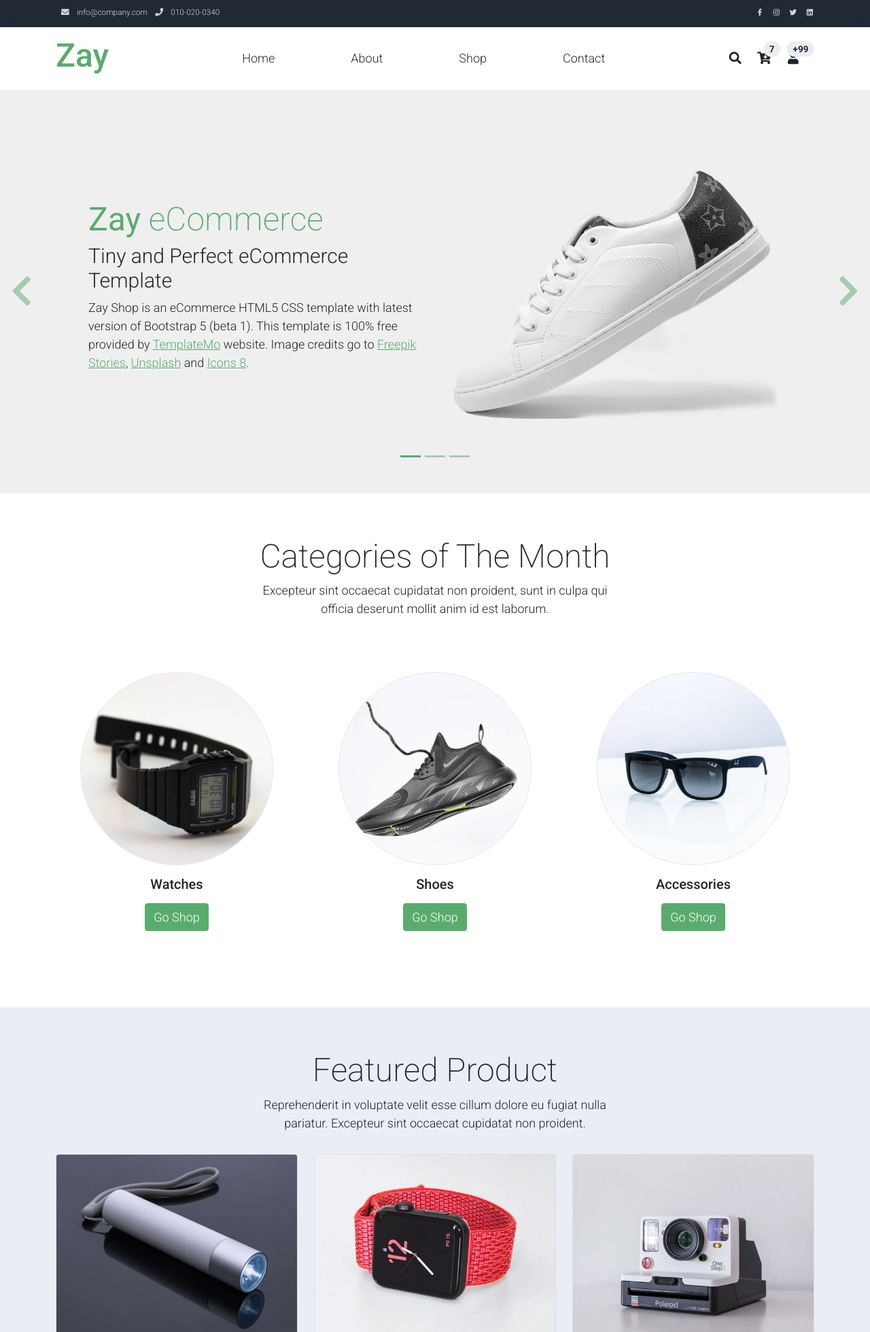
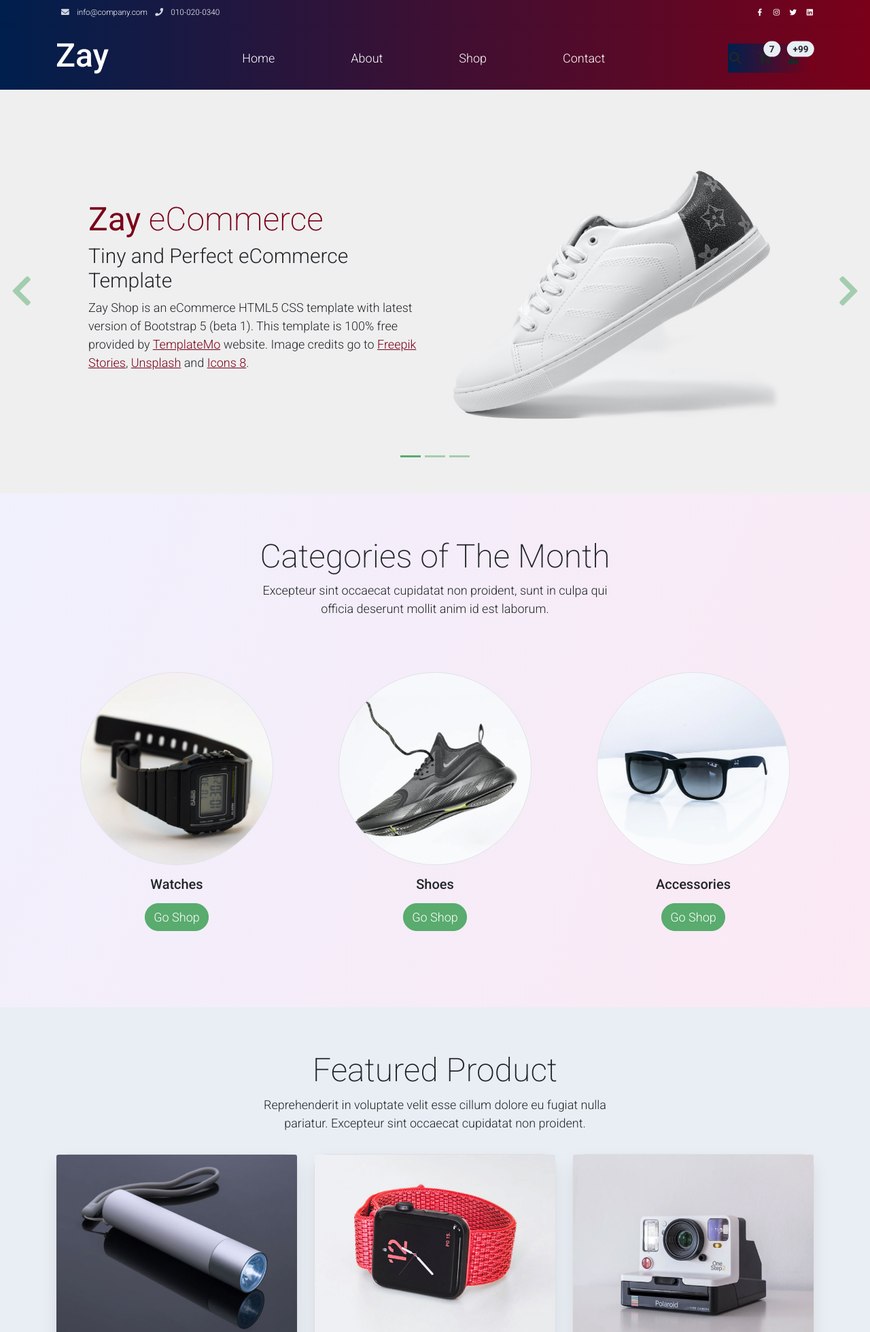
Before and after one commit to malekx1/website-project, a PHP site: page /index.html in a window 1280 px wide. Shown: the top 1960 px of the page at 68% size. Run offline with PHP 8.4, Linux system fonts and the light colour scheme.

Commit message:
update css

```diff
--- a/assets/css/custom.css
+++ b/assets/css/custom.css
@@ -1,3 +1,67 @@
 /*
 Custom Css
 */
+body {
+    background-color: #f5f5f5;
+}
+.dark-mode {
+    background-color: #121212;
+    color: white;
+}
+
+.dark-mode a {
+    color: #ddd;
+}
+/* GLOBAL BACKGROUND */
+body {
+    background: linear-gradient(to bottom right, #eef2ff, #ffe6f0);
+}
+
+/* NAVBAR (for Zay template) */
+.navbar, .navbar-expand-lg {
+    background: linear-gradient(90deg, #001f4d, #7a0019) !important;
+}
+
+/* NAVBAR LINKS */
+.navbar a {
+    color: white !important;
+}
+
+.navbar a:hover {
+    color: #ffcc00 !important;
+}
+
+/* ACTIVE LINK */
+.navbar .nav-link.active {
+    color: #ffcc00 !important;
+}
+
+/* BUTTONS */
+.btn {
+    border-radius: 20px;
+}
+
+.btn-primary {
+    background-color: #001f4d;
+    border: none;
+}
+
+.btn-primary:hover {
+    background-color: #7a0019;
+}
+
+/* PRODUCT CARDS */
+.card {
+    border-radius: 20px;
+    box-shadow: 0 10px 25px rgba(0,0,0,0.08);
+    transition: 0.3s;
+}
+
+.card:hover {
+    transform: translateY(-5px);
+}
+
+/* PRICE COLOR */
+.text-success {
+    color: #7a0019 !important;
+}
```
